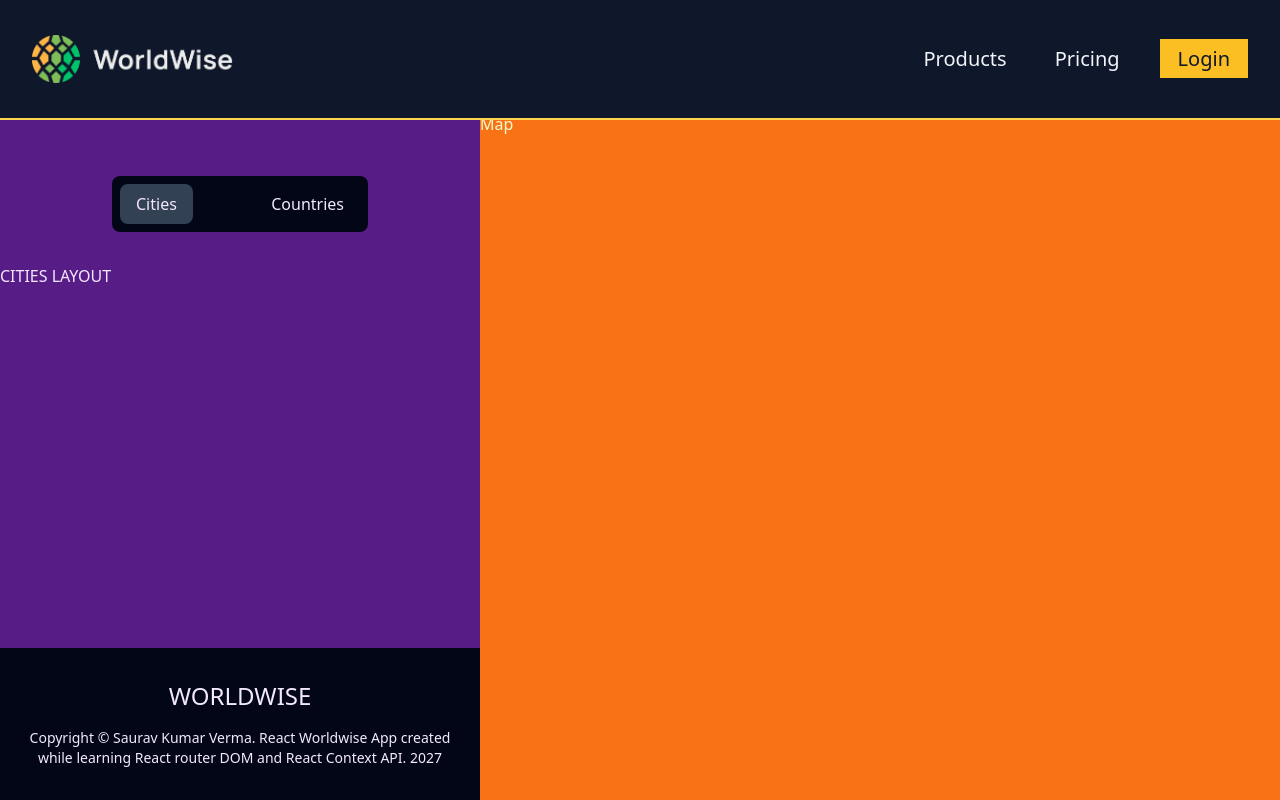
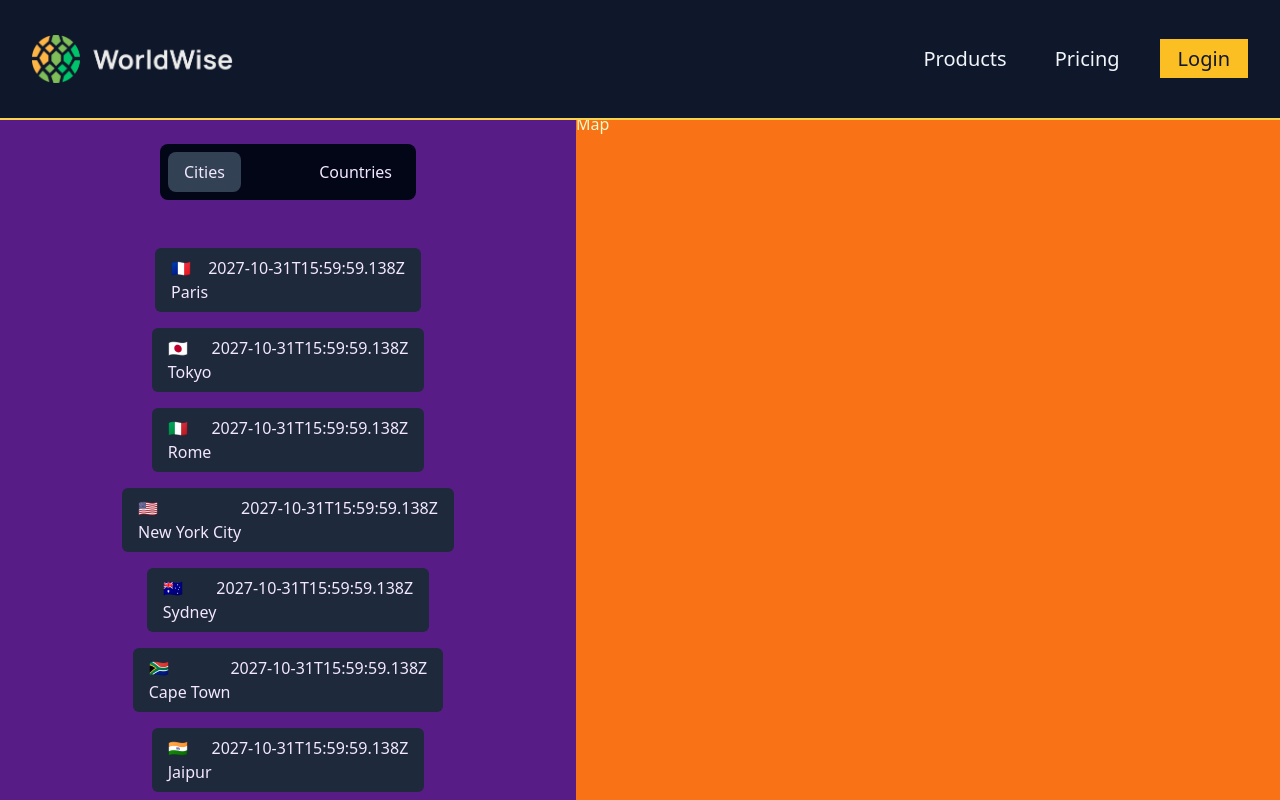
Before and after one commit to saurav-verma-01/React-router-context, a React (Vite) app: page /app/cities in a window 1280 px wide. Built offline with nearby package versions, Linux system fonts and the light colour scheme; data requests are answered from the project's data file.

Commit message:
Making the CityItem and handling date format

```diff
--- /dev/null
+++ b/data/cities.json
@@ -0,0 +1,89 @@
+{
+  "cities": [
+    {
+      "cityName": "Paris",
+      "country": "France",
+      "emoji": "🇫🇷",
+      "date": "2027-10-31T15:59:59.138Z",
+      "notes": "The City of Light!",
+      "position": {
+        "lat": 48.8566,
+        "lng": 2.3522
+      },
+      "id": 73930385
+    },
+    {
+      "cityName": "Tokyo",
+      "country": "Japan",
+      "emoji": "🇯🇵",
+      "date": "2027-10-31T15:59:59.138Z",
+      "notes": "Fascinating blend of tradition and modernity.",
+      "position": {
+        "lat": 35.6895,
+        "lng": 139.6917
+      },
+      "id": 73930386
+    },
+    {
+      "cityName": "Rome",
+      "country": "Italy",
+      "emoji": "🇮🇹",
+      "date": "2027-10-31T15:59:59.138Z",
+      "notes": "Eternal city with rich history and culture.",
+      "position": {
+        "lat": 41.9028,
+        "lng": 12.4964
+      },
+      "id": 73930387
+    },
+    {
+      "cityName": "New York City",
+      "country": "United States",
+      "emoji": "🇺🇸",
+      "date": "2027-10-31T15:59:59.138Z",
+      "notes": "The Big Apple - Never sleeps!",
+      "position": {
+        "lat": 40.7128,
+        "lng": -74.006
+      },
+      "id": 73930388
+    },
+    {
+      "cityName": "Sydney",
+      "country": "Australia",
+      "emoji": "🇦🇺",
+      "date": "2027-10-31T15:59:59.138Z",
+      "notes": "Stunning beaches and iconic landmarks.",
+      "position": {
+        "lat": -33.8688,
+        "lng": 151.2093
+      },
+      "id": 73930389
+    },
+    {
+      "cityName": "Cape Town",
+      "country": "South Africa",
+      "emoji": "🇿🇦",
+      "date": "2027-10-31T15:59:59.138Z",
+      "notes": "Breathtaking scenery and vibrant culture.",
+      "position": {
+        "lat": -33.9249,
+        "lng": 18.4241
+      },
+      "id": 73930390
+    },
+
+    {
+      "cityName": "Jaipur",
+      "country": "India",
+      "emoji": "🇮🇳",
+      "date": "2027-10-31T15:59:59.138Z",
+      "notes": "The Pink City - A historical marvel.",
+      "position": {
+        "lat": 26.9124,
+        "lng": 75.7873
+      },
+      "id": 73930392
+    }
+  ]
+}
--- a/package.json
+++ b/package.json
@@ -7,9 +7,11 @@
     "dev": "vite",
     "build": "vite build",
     "lint": "eslint . --ext js,jsx --report-unused-disable-directives --max-warnings 0",
-    "preview": "vite preview"
+    "preview": "vite preview",
+    "server": "json-server  data/cities.json --port 9000"
   },
   "dependencies": {
+    "json-server": "^1.0.0-alpha.23",
     "react": "^18.2.0",
     "react-dom": "^18.2.0",
     "react-router-dom": "^6.22.1"
--- a/src/App.jsx
+++ b/src/App.jsx
@@ -6,8 +6,31 @@ import PageNotFound from "./pages/PageNotFound";
 import NavBar from "./components/NavBar";
 import Login from "./pages/Login";
 import AppLayout from "./pages/AppLayout";
+import CityList from "./components/CityList";
+import { useEffect, useState } from "react";
+
+const BASE_URL = "http://localhost:9000/";
 
 const App = () => {
+  const [cities, setCities] = useState([]);
+  const [isLoading, setIsLoading] = useState(false);
+
+  const fetchCities = async () => {
+    try {
+      setIsLoading(true);
+      const res = await fetch(`${BASE_URL}cities`);
+      const data = await res.json();
+      setCities(data);
+    } catch (error) {
+      alert(`Some Problem occured while fetching Cities Data - ${error}`);
+    } finally {
+      setIsLoading(false);
+    }
+  };
+  useEffect(() => {
+    fetchCities();
+  }, []);
+
   return (
     <main className="h-screen overflow-hidden">
       <BrowserRouter>
@@ -18,8 +41,14 @@ const App = () => {
           <Route path="pricing" element={<Pricing />} />
           <Route path="login" element={<Login />} />
           <Route path="app" element={<AppLayout />}>
-            <Route index element={<h2>CITIES LAYOUT</h2>} />
-            <Route path="cities" element={<h2>CITIES LAYOUT</h2>} />
+            <Route
+              element={<CityList isLoading={isLoading} cities={cities} />}
+              index
+            />
+            <Route
+              path="cities"
+              element={<CityList isLoading={isLoading} cities={cities} />}
+            />
             <Route path="countries" element={<h2>COUNTRIES LAYOUT</h2>} />
             <Route path="form" element={<h2>Form LAYOUT</h2>} />
           </Route>
--- /dev/null
+++ b/src/components/CityItem.jsx
@@ -0,0 +1,15 @@
+const CityItem = ({ city }) => {
+  const { cityName, emoji, date } = city;
+  console.log(cityName, emoji, date);
+  return (
+    <div className="bg-slate-800 flex py-2 px-4 rounded-md">
+      <div>
+        <span>{emoji}</span>
+        <h3>{cityName}</h3>
+      </div>
+      <div>{date}</div>
+    </div>
+  );
+};
+
+export default CityItem;
--- /dev/null
+++ b/src/components/CityList.jsx
@@ -0,0 +1,13 @@
+import CityItem from "./CityItem";
+
+const CityList = ({ cities, isLoading }) => {
+  return (
+    <div className="h-full p-4 flex gap-4 flex-wrap items-center justify-center">
+      {cities.map((city) => (
+        <CityItem city={city} key={city.id} />
+      ))}
+    </div>
+  );
+};
+
+export default CityList;
--- a/src/components/Sidebar.jsx
+++ b/src/components/Sidebar.jsx
@@ -2,8 +2,8 @@ import { NavLink, Outlet } from "react-router-dom";
 
 const Sidebar = () => {
   return (
-    <div className="h-full bg-purple-900 text-purple-100 basis-[30rem] shrink-0 pt-28 flex flex-col gap-8">
-      <div className="bg-slate-950  rounded-lg p-2 w-64 flex items-center justify-between mx-auto mt-16">
+    <div className="h-full bg-purple-900 text-purple-100 basis-[36rem] shrink-0 pt-28 flex flex-col gap-8">
+      <div className="bg-slate-950  rounded-lg p-2 w-64 flex items-center justify-between mx-auto mt-8">
         <NavLink
           to="/app/cities"
           className={({ isActive }) =>
```
Also changed, not shown: 1 other file (tests, documents, lock files or other folders).
